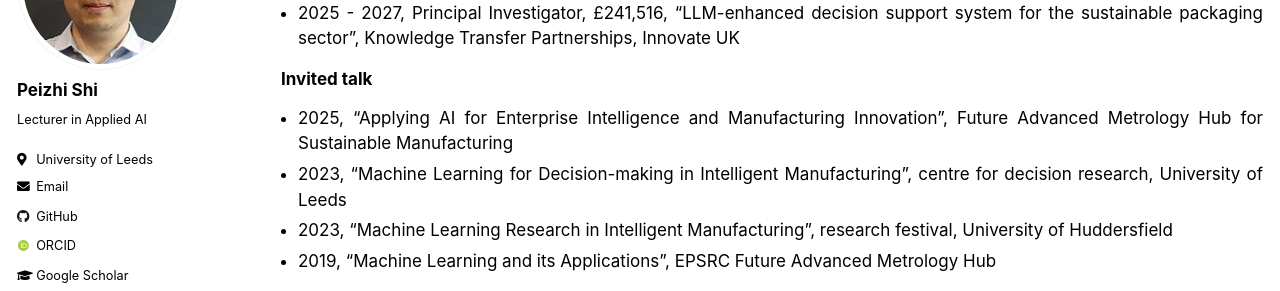
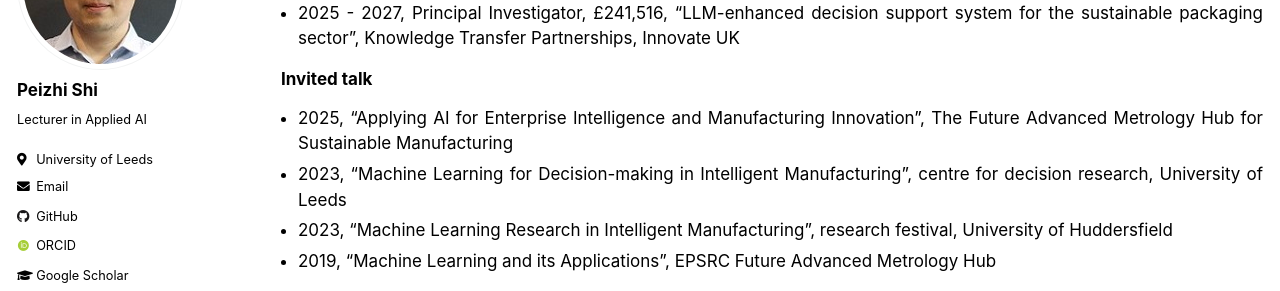
Before and after one commit to PeizhiShi/PeizhiShi.github.io, a Jekyll site: the page built from _pages/research.md, in a window 1280 px wide and 1230 px high. Shown: the part 215-506 px from the top of the window. Built offline with Jekyll 4.4.1, drawn with Linux system fonts in a browser that asks for light colours; some web fonts are replaced; our own code applies the rules of GitHub Pages for plain Markdown files.

Commit message:
Update research.md

```diff
--- a/_pages/research.md
+++ b/_pages/research.md
@@ -10,7 +10,7 @@ author_profile: true
 - 2025 - 2027, Principal Investigator, £241,516, "LLM-enhanced decision support system for the sustainable packaging sector", Knowledge Transfer Partnerships, Innovate UK
 
 ### Invited talk
-- 2025, "Applying AI for Enterprise Intelligence and Manufacturing Innovation", Future Advanced Metrology Hub for Sustainable Manufacturing
+- 2025, "Applying AI for Enterprise Intelligence and Manufacturing Innovation", The Future Advanced Metrology Hub for Sustainable Manufacturing
 - 2023, "Machine Learning for Decision-making in Intelligent Manufacturing", centre for decision research, University of Leeds
 - 2023, "Machine Learning Research in Intelligent Manufacturing", research festival, University of Huddersfield
 - 2019, "Machine Learning and its Applications", EPSRC Future Advanced Metrology Hub
```
